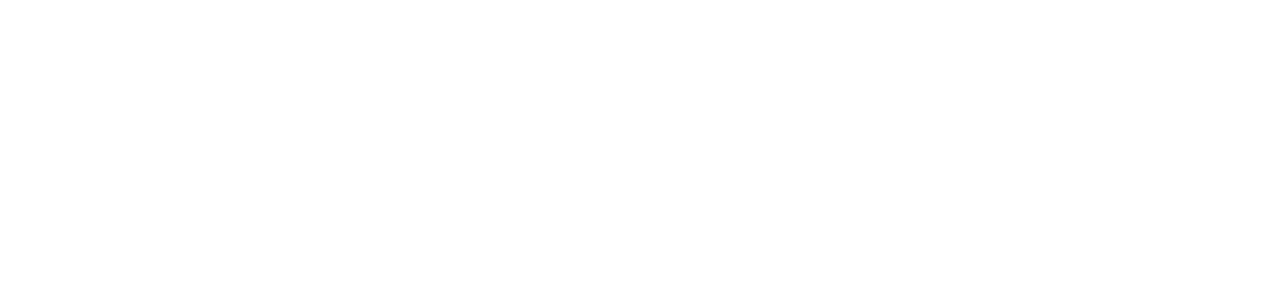
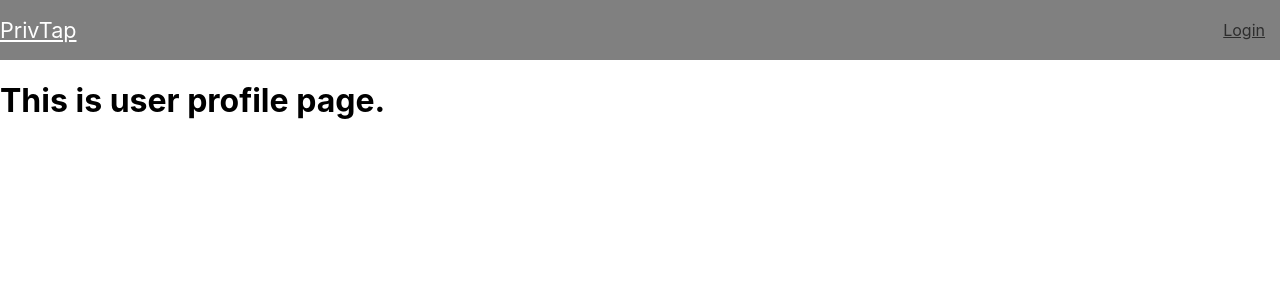
Before and after one commit to bbacani/privtap-fe, a React (Create React App) app: page /user in a window 1280 px wide. Before the commit this address had no page. Shown: the top 300 px of the page. Built offline with nearby package versions, Linux system fonts and the light colour scheme.

Commit message:
added login

```diff
--- a/src/App.js
+++ b/src/App.js
@@ -4,17 +4,24 @@ import Home from './components/Home/Home';
 import Login from './components/Login/Login'
 import Action from "./components/Action/Action";
 import Trigger from "./components/Trigger/Trigger";
+import User from "./components/User/User";
+import AppHeader from "./components/common/Header/Header";
+import OAuth2RedirectHandler from "./components/Login/oauth2/OAuth2RedirectHandler";
 
 function App() {
 
-
     return (
         <BrowserRouter>
+            <div className="app-top-box">
+                <AppHeader />
+            </div>
             <Routes>
                 <Route path="/" exact element={<Home/>}/>
                 <Route path="/login" exact element={<Login/>}/>
                 <Route path='/action' exact element={<Action/>}/>
                 <Route path='/trigger' exact element={<Trigger/>}/>
+                <Route path='/user' exact element={<User/>}/>
+                <Route path="/oauth2/redirect" element={<OAuth2RedirectHandler/>}></Route>
             </Routes>
         </BrowserRouter>
     );
--- /dev/null
+++ b/src/components/Login/Login.css
@@ -0,0 +1,45 @@
+
+.login-container {
+    text-align: center;
+}
+
+.login-content {
+    background: #fff;
+    box-shadow: 0 1px 11px rgba(0, 0, 0, 0.27);
+    border-radius: 2px;
+    width: 500px;
+    display: inline-block;
+    margin-top: 30px;
+    vertical-align: middle;
+    position: relative;
+    padding: 35px;
+}
+
+.social-btn {
+    margin-bottom: 15px;
+    font-weight: 400;
+    font-size: 16px;
+}
+
+.social-btn img {
+    height: 32px;
+    float: left;
+    margin-top: 10px;
+}
+
+.social-btn.google {
+    margin-top: 7px;
+}
+
+.social-btn.facebook img {
+    height: 24px;
+    margin-left: 3px;
+}
+
+.login-title {
+    font-size: 1.5em;
+    font-weight: 500;
+    margin-top: 0;
+    margin-bottom: 30px;
+    color: rgba(0, 0, 0, 0.65);
+}
--- a/src/components/Login/Login.js
+++ b/src/components/Login/Login.js
@@ -1,8 +1,29 @@
+import React from "react";
+import "./Login.css";
+import googleLogo from "../Login/img/google-logo.png"
+
 function Login() {
-    // redirect to external URL
-    window.location.replace('http://privtap-lb-dev-393894998.eu-central-1.elb.amazonaws.com/login');
+    return (
+        <div className="login-container">
+            <div className="login-content">
+                <h1 className="login-title">Login</h1>
+                <SampleLogin/>
+            </div>
+        </div>
+    );
+}
 
-    return null;
+function SampleLogin() {
+    const GOOGLE_AUTH_URL = "http://localhost:8080/oauth2/authorize/google";
+
+    return (
+        <div className="social-login">
+            <a className="btn btn-block social-btn google" href={GOOGLE_AUTH_URL}>
+                <img src={googleLogo} alt="Google"/> Log in with Google
+            </a>
+        </div>
+    );
+
 }
 
 export default Login;
--- /dev/null
+++ b/src/components/Login/oauth2/OAuth2RedirectHandler.js
@@ -0,0 +1,14 @@
+import React from 'react';
+import {Navigate} from 'react-router-dom'
+
+function OAuth2RedirectHandler() {
+
+
+    return (
+        <Navigate to="/user"/>
+    );
+
+
+}
+
+export default OAuth2RedirectHandler;
--- /dev/null
+++ b/src/components/User/User.js
@@ -0,0 +1,7 @@
+import React from 'react';
+
+function User() {
+    return <h1>This is user profile page.</h1>;
+}
+
+export default User;
--- /dev/null
+++ b/src/components/common/Header/Header.css
@@ -0,0 +1,49 @@
+.app-header {
+    background-color: gray;
+    height: 60px;
+    position: relative;
+    z-index: 10;
+}
+
+.app-title {
+    color: white;
+    line-height: 60px;
+    vertical-align: middle;
+    font-size: 1.35em;
+}
+
+.app-branding {
+    float: left;
+}
+
+.app-options {
+    float: right;
+}
+
+.app-nav ul {
+    list-style-position: none;
+    margin: 0;
+    padding: 0;
+}
+
+.app-nav ul li {
+    list-style-type: none;
+    display: inline-block;
+}
+
+.app-nav ul li a {
+    display: inline-block;
+    line-height: 60px;
+    vertical-align: middle;
+    padding-left: 15px;
+    padding-right: 15px;
+    color: rgba(0, 0, 0, 0.65);
+}
+
+.app-nav ul li a:hover {
+    color: #0f96f6;
+}
+
+.app-nav ul li a.active {
+    color: #0f96f6;
+}
--- /dev/null
+++ b/src/components/common/Header/Header.js
@@ -0,0 +1,30 @@
+import React, {Component} from "react";
+import {Link, NavLink} from "react-router-dom";
+import "./Header.css";
+
+class Header extends Component {
+    render() {
+        return (
+            <header className="app-header">
+                <div className="container">
+                    <div className="app-branding">
+                        <Link to="/" className="app-title">
+                            PrivTap
+                        </Link>
+                    </div>
+                    <div className="app-options">
+                        <nav className="app-nav">
+                            <ul>
+                                <li>
+                                    <NavLink to="/login">Login</NavLink>
+                                </li>
+                            </ul>
+                        </nav>
+                    </div>
+                </div>
+            </header>
+        );
+    }
+}
+
+export default Header;
```
Also changed, not shown: src/components/Login/img/google-logo.png (added).
